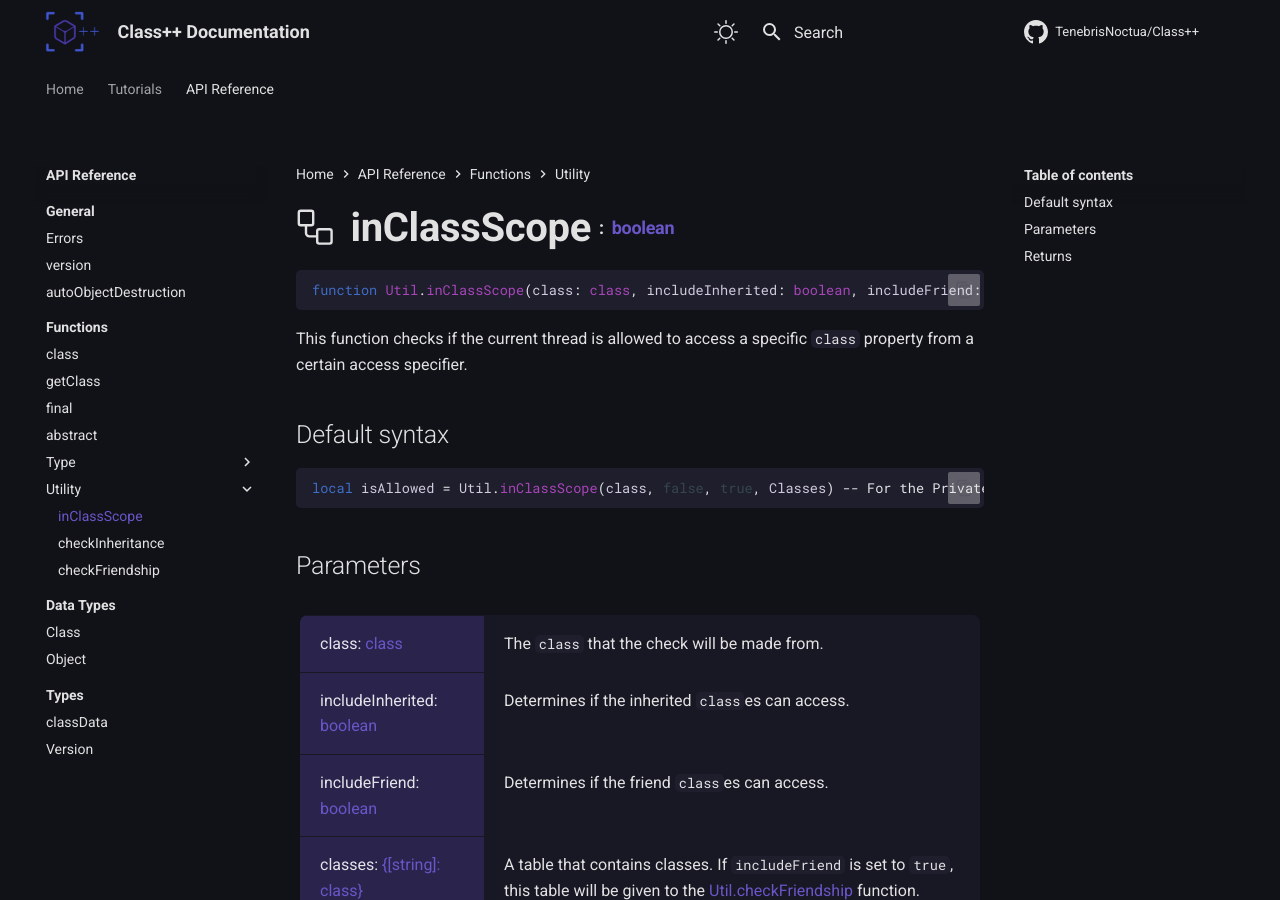
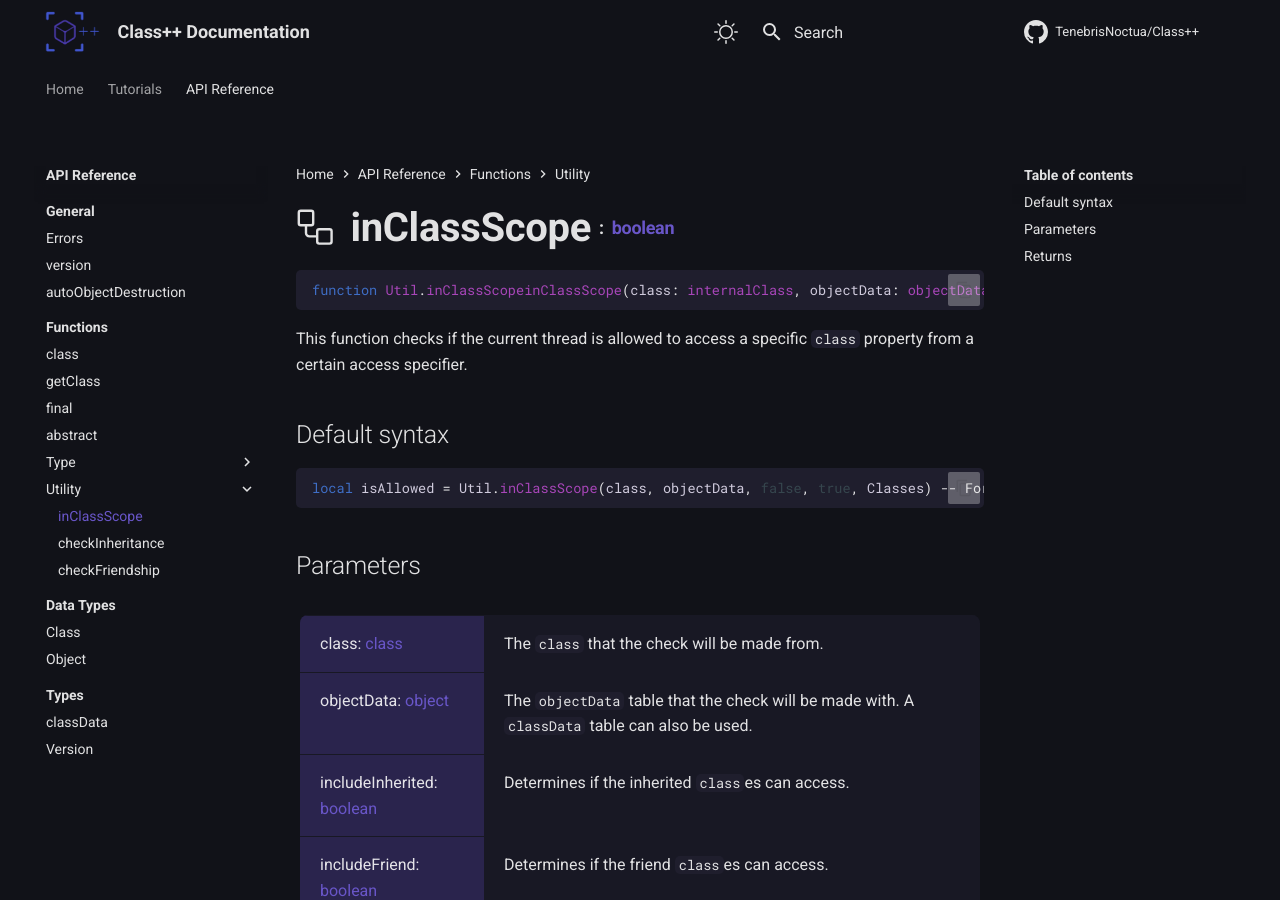
Before and after one commit to TenebrisNoctua/ClassPP, an MkDocs documentation site: the page built from docs/api-reference/class-functions/utility/inClassScope.md, in a window 1280 px wide and 900 px high. Built offline with MkDocs 1.6.1 and Material for MkDocs 9.7.7, drawn with Linux system fonts in a browser that asks for light colours; comment, search, counter and statistics services are not loaded; the version menu is left out.

Commit message:
Update to 2.2.0

````diff
--- a/docs/api-reference/class-functions/utility/inClassScope.md
+++ b/docs/api-reference/class-functions/utility/inClassScope.md
@@ -5,14 +5,14 @@
 </h1>
 
 ```luau
-function Util.inClassScope(class: class, includeInherited: boolean, includeFriend: boolean, classes: {[string]: class}?, defaultLevel: number?): boolean
+function Util.inClassScopeinClassScope(class: internalClass, objectData: objectData, includeInherited: boolean, includeFriend: boolean, classes: {[string]: internalClass}?, defaultLevel: number?): boolean
 ```
 
 This function checks if the current thread is allowed to access a specific `class` property from a certain access specifier.
 
 ## Default syntax
 ```luau
-local isAllowed = Util.inClassScope(class, false, true, Classes) -- For the Private access specifier
+local isAllowed = Util.inClassScope(class, objectData, false, true, Classes) -- For the Private access specifier
 ```
 
 ## Parameters
@@ -23,6 +23,10 @@ local isAllowed = Util.inClassScope(class, false, true, Classes) -- For the Priv
                 <tr>
                     <td class="api-param-highlight">class: <a href="../../../data-types/class">class</a></td>
                     <td>The <code>class</code> that the check will be made from.</td>
+                </tr>
+                <tr>
+                    <td class="api-param-highlight">objectData: <a href="../../../types/classData">object</a></td>
+                    <td>The <code>objectData</code> table that the check will be made with. A <code>classData</code> table can also be used.</td>
                 </tr>
                 <tr>
                     <td class="api-param-highlight">includeInherited: <a href="https://create.roblox.com/docs/luau/booleans">boolean</a></td>
--- a/wally.toml
+++ b/wally.toml
@@ -1,7 +1,7 @@
 [package]
 name = "tenebrisnoctua/classpp"
 description = "Class++ is a module that aims to make class creation easier and more powerful in Luau."
-version = "2.1.0"
+version = "2.2.0"
 registry = "https://github.com/UpliftGames/wally-index"
 realm = "shared"
 license = "MIT"
````
Also changed, not shown: 6 other files.
